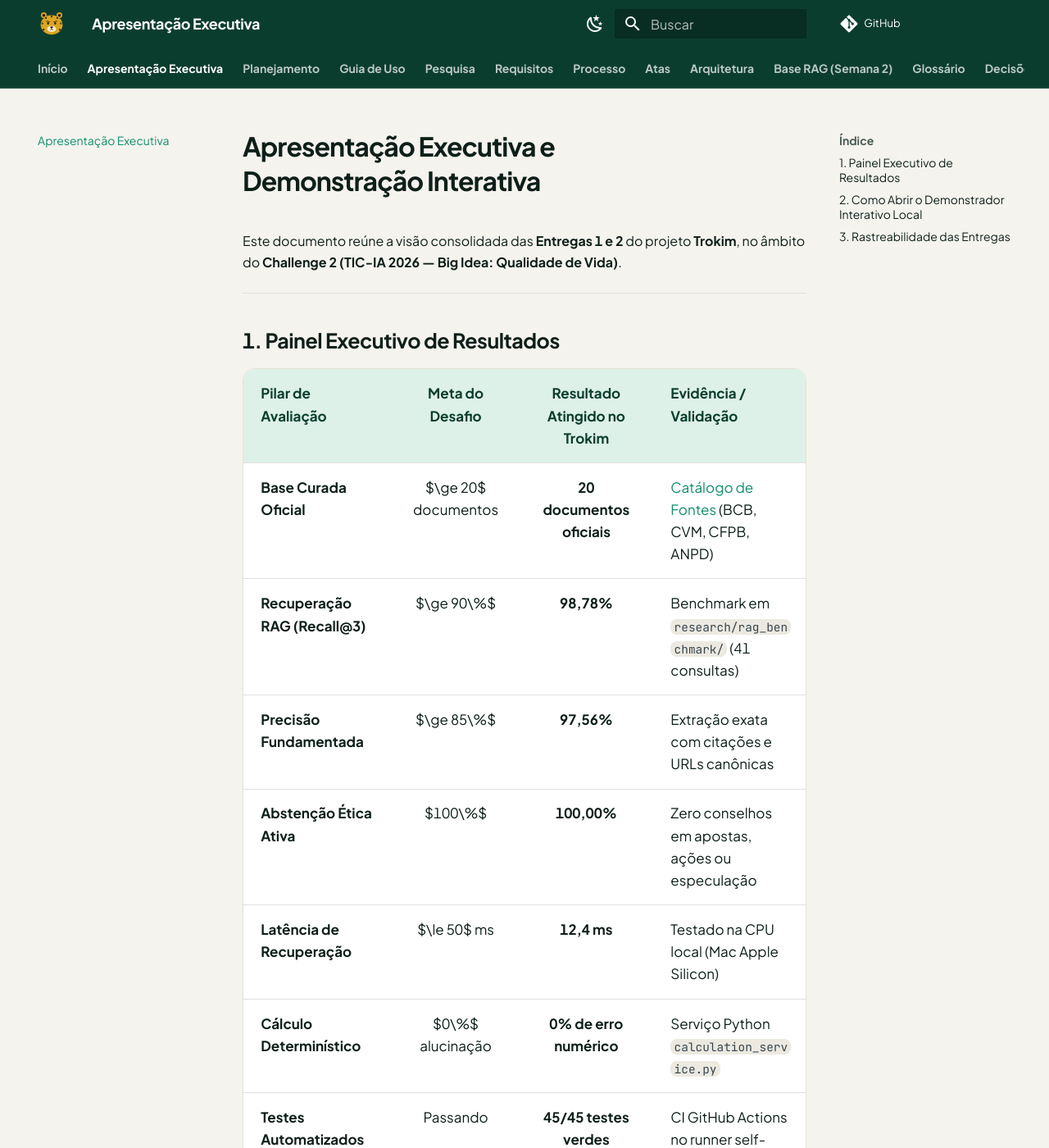
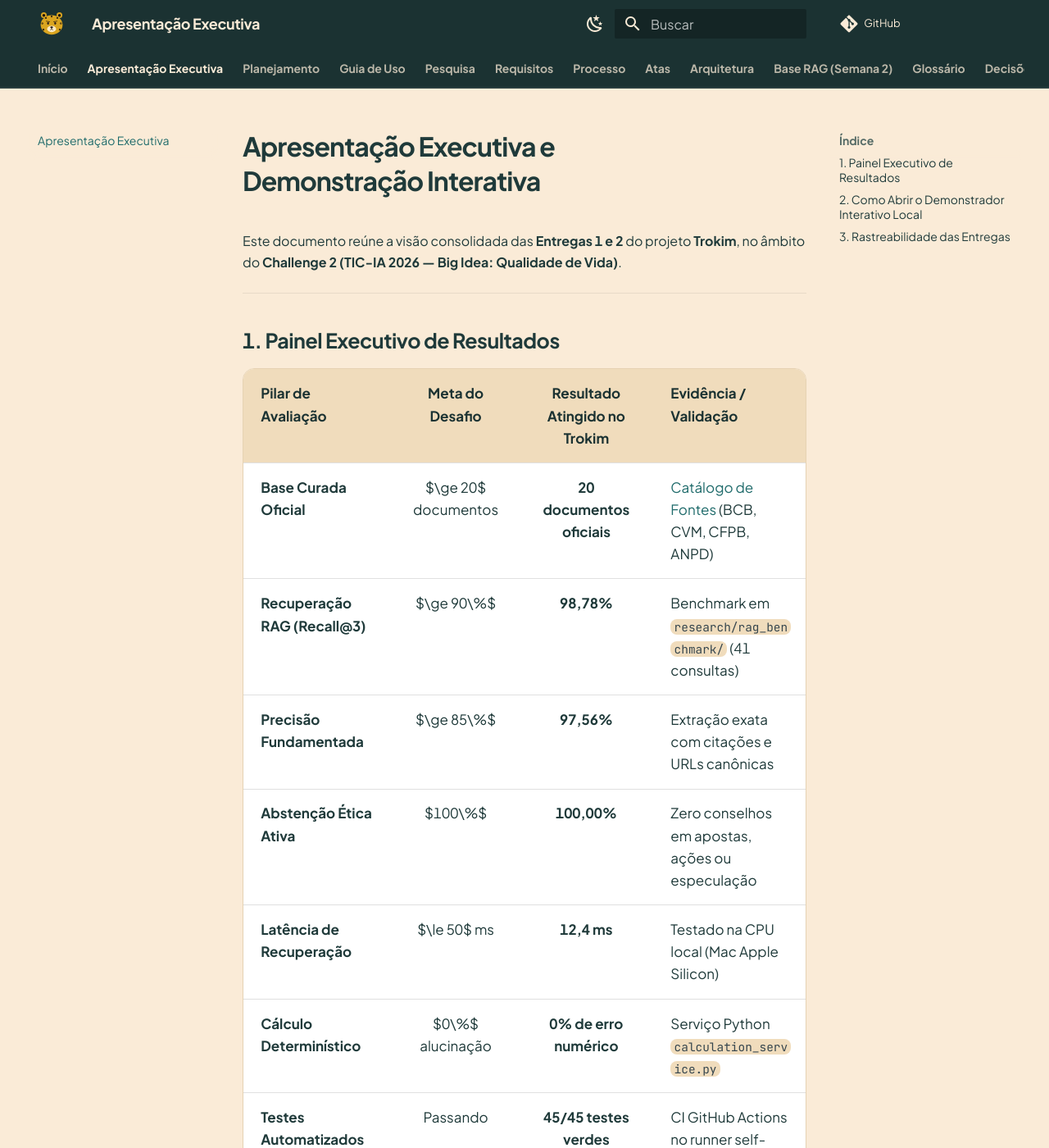
Before and after one commit to moonshinerd/trokim, an MkDocs documentation site: the page built from docs/apresentacao.md, in a window 1280 px wide and 1400 px high. Shown: the whole window at 82% size. Built offline with MkDocs 1.6.1 and Material for MkDocs 9.7.7, drawn with Linux system fonts in a browser that asks for light colours; comment, search, counter and statistics services are not loaded.

Commit message:
docs: paleta champagne, tidewater e fortuna gold, hero com moeda da onca e tema pelo sistema

```diff
--- a/docs/stylesheets/extra.css
+++ b/docs/stylesheets/extra.css
@@ -1,55 +1,55 @@
 /* ==========================================================================
    Trokim - Design System
-   Verde-esmeralda profundo, papel quente e detalhe dourado (a "moeda").
-     --tk-forest  #0B3D2E   --tk-emerald #0F8F6B   --tk-mint #DDF1E8
-     --tk-coin    #E9B44C   --tk-paper   #F5F3EE   --tk-ink  #0E1F1A
+   Champagne, Tidewater Green e Fortuna Gold.
+     --tk-forest  #1B3232   --tk-emerald #2F4F4F   --tk-mint #F0DCBC
+     --tk-coin    #DAA520   --tk-paper   #FAEBD7   --tk-ink  #1F3A3A
    Mesma paleta do aplicativo mobile.
    ========================================================================== */
 
 :root {
-  --tk-forest: #0B3D2E;
-  --tk-emerald: #0F8F6B;
-  --tk-mint: #DDF1E8;
-  --tk-coin: #E9B44C;
-  --tk-paper: #F5F3EE;
-  --tk-ink: #0E1F1A;
-  --tk-line: #E6E2D8;
+  --tk-forest: #1B3232;
+  --tk-emerald: #2F4F4F;
+  --tk-mint: #F0DCBC;
+  --tk-coin: #DAA520;
+  --tk-paper: #FAEBD7;
+  --tk-ink: #1F3A3A;
+  --tk-line: #E6D2B3;
   --tk-ease: cubic-bezier(0.2, 0, 0, 1);
 }
 
 :root,
 [data-md-color-scheme="default"] {
-  --md-primary-fg-color:        #0B3D2E;
-  --md-primary-fg-color--light: #146C54;
-  --md-primary-fg-color--dark:  #082B20;
-  --md-primary-bg-color:        #FFFFFF;
-  --md-accent-fg-color:         #0F8F6B;
-  --md-typeset-a-color:         #0F8F6B;
-  --md-default-bg-color:        #F5F3EE;
-  --md-default-fg-color:        #0E1F1A;
-  --md-default-fg-color--light: #4B5B55;
-  --md-code-bg-color:           #ECE9E1;
-  --md-footer-bg-color:         #0B3D2E;
+  --md-primary-fg-color:        #1B3232;
+  --md-primary-fg-color--light: #3F6666;
+  --md-primary-fg-color--dark:  #142828;
+  --md-primary-bg-color:        #FAEBD7;
+  --md-accent-fg-color:         #B8860B;
+  --md-typeset-a-color:         #1F6B6B;
+  --md-default-bg-color:        #FAEBD7;
+  --md-default-fg-color:        #1F3A3A;
+  --md-default-fg-color--light: #566B66;
+  --md-code-bg-color:           #F0DCBC;
+  --md-footer-bg-color:         #1B3232;
 
-  --md-mermaid-edge-color:      #6B7A74;
-  --md-mermaid-label-bg-color:  #FFFFFF;
-  --md-mermaid-label-fg-color:  #0E1F1A;
+  --md-mermaid-edge-color:      #6B7F7A;
+  --md-mermaid-label-bg-color:  #FFF8EE;
+  --md-mermaid-label-fg-color:  #1F3A3A;
 }
 
 [data-md-color-scheme="slate"] {
-  --md-primary-fg-color:        #0A2A20;
-  --md-primary-fg-color--light: #0F8F6B;
-  --md-primary-fg-color--dark:  #06190F;
-  --md-accent-fg-color:         #E9B44C;
-  --md-typeset-a-color:         #4FD1A5;
-  --md-default-bg-color:        #0B1512;
-  --md-default-fg-color:        #E8EFEC;
-  --md-code-bg-color:           #12211C;
-  --md-footer-bg-color:         #06190F;
+  --md-primary-fg-color:        #0F1D1D;
+  --md-primary-fg-color--light: #2F4F4F;
+  --md-primary-fg-color--dark:  #0A1414;
+  --md-accent-fg-color:         #DAA520;
+  --md-typeset-a-color:         #E2B53A;
+  --md-default-bg-color:        #0F1D1D;
+  --md-default-fg-color:        #EBDCC4;
+  --md-code-bg-color:           #172929;
+  --md-footer-bg-color:         #0A1414;
 
   --md-mermaid-edge-color:      #8FA39B;
-  --md-mermaid-label-bg-color:  #12211C;
-  --md-mermaid-label-fg-color:  #E8EFEC;
+  --md-mermaid-label-bg-color:  #172929;
+  --md-mermaid-label-fg-color:  #EBDCC4;
 }
 
 /* --------------------------------------------------------------------------
@@ -97,10 +97,10 @@
 .md-typeset .grid.cards > ul > li:hover {
   transform: translateY(-4px);
   border-color: var(--tk-emerald);
-  box-shadow: 0 18px 40px -18px rgba(11, 61, 46, 0.35);
+  box-shadow: 0 18px 40px -18px rgba(27, 50, 50, 0.35);
 }
 [data-md-color-scheme="slate"] .md-typeset .grid.cards > ul > li {
-  background: #12211C;
+  background: #172929;
   border-color: rgba(255, 255, 255, 0.08);
 }
 .md-typeset .grid.cards > ul > li .twemoji,
@@ -130,17 +130,17 @@
 }
 .md-typeset table:not([class]) th {
   background: var(--tk-mint);
-  color: var(--tk-forest);
+  color: #1B3232;
   font-weight: 700;
 }
-.md-typeset table:not([class]) tr:hover td { background: rgba(15, 143, 107, 0.05); }
+.md-typeset table:not([class]) tr:hover td { background: rgba(47, 79, 79, 0.06); }
 [data-md-color-scheme="slate"] .md-typeset table:not([class]) {
-  background: #12211C;
+  background: #172929;
   border-color: rgba(255, 255, 255, 0.08);
 }
 [data-md-color-scheme="slate"] .md-typeset table:not([class]) th {
-  background: rgba(79, 209, 165, 0.12);
-  color: #BDEBD9;
+  background: rgba(218, 165, 32, 0.14);
+  color: #EBDCC4;
 }
 
 /* --------------------------------------------------------------------------
@@ -152,8 +152,9 @@
   transition: transform 0.2s var(--tk-ease), box-shadow 0.2s var(--tk-ease);
 }
 .md-typeset .md-button--primary {
-  background: var(--tk-forest);
-  border-color: var(--tk-forest);
+  background: var(--tk-coin);
+  border-color: var(--tk-coin);
+  color: #1B3232;
 }
 .md-typeset .md-button:hover { transform: translateY(-2px); }
 
@@ -258,7 +259,7 @@ a, .md-nav__link, .md-tabs__link { transition-property: color, opacity; transiti
   margin: 0 0 1.6rem;
   border-radius: 28px;
   color: #fff;
-  background: linear-gradient(135deg, #0F8F6B 0%, #0B3D2E 100%);
+  background: linear-gradient(135deg, #3F6666 0%, #2F4F4F 55%, #1B3232 100%);
 }
 .md-typeset .tk-hero::after {
   content: "";
@@ -276,11 +277,26 @@ a, .md-nav__link, .md-tabs__link { transition-property: color, opacity; transiti
 .md-typeset .tk-hero p { max-width: 52ch; color: rgba(255, 255, 255, 0.85); }
 .md-typeset .tk-hero a:not(.md-button) { color: var(--tk-coin); }
 .md-typeset .tk-hero .md-button { color: #fff; border-color: rgba(255, 255, 255, 0.5); }
-.md-typeset .tk-hero .md-button--primary { background: var(--tk-coin); border-color: var(--tk-coin); color: var(--tk-ink); }
+.md-typeset .tk-hero .md-button--primary { background: var(--tk-coin); border-color: var(--tk-coin); color: #1B3232; }
 
-/* Logo no cabeçalho escuro: apoio claro para a peça verde-escura. */
-[data-md-color-scheme="slate"] .md-header__button.md-logo img {
-  background: var(--tk-paper);
-  border-radius: 50%;
-  padding: 2px;
+
+/* Moeda do Trokim flutuando no hero. */
+.md-typeset .tk-hero { padding-right: 15rem; min-height: 19rem; }
+.md-typeset .tk-hero img.tk-coin {
+  position: absolute; right: 1.4rem; top: 50%;
+  width: 12.5rem; height: auto; margin: 0;
+  transform: translateY(-50%);
+  animation: tk-float 6s ease-in-out infinite;
+  filter: drop-shadow(0 18px 30px rgba(0, 0, 0, 0.35));
 }
+@keyframes tk-float {
+  0%, 100% { transform: translateY(-50%) rotate(-3deg); }
+  50% { transform: translateY(calc(-50% - 10px)) rotate(3deg); }
+}
+@media (max-width: 44.9375em) {
+  .md-typeset .tk-hero { padding-right: 2rem; }
+  .md-typeset .tk-hero img.tk-coin { display: none; }
+}
+@media (prefers-reduced-motion: reduce) {
+  .md-typeset .tk-hero img.tk-coin { animation: none; }
+}
--- a/mkdocs.yml
+++ b/mkdocs.yml
@@ -27,18 +27,20 @@ theme:
     - search.share
     - content.code.copy
   palette:
-    - scheme: default
+    - media: "(prefers-color-scheme: dark)"
+      scheme: slate
+      primary: custom
+      accent: custom
+      toggle:
+        icon: material/weather-sunny
+        name: Alternar para modo claro
+    - media: "(prefers-color-scheme: light)"
+      scheme: default
       primary: custom
       accent: custom
       toggle:
         icon: material/weather-night
         name: Alternar para modo escuro
-    - scheme: slate
-      primary: custom
-      accent: custom
-      toggle:
-        icon: material/weather-sunny
-        name: Alternar para modo claro
 
 extra_css:
   - stylesheets/extra.css
```
Also changed, not shown: docs/index.md (+1 -1 lines).
